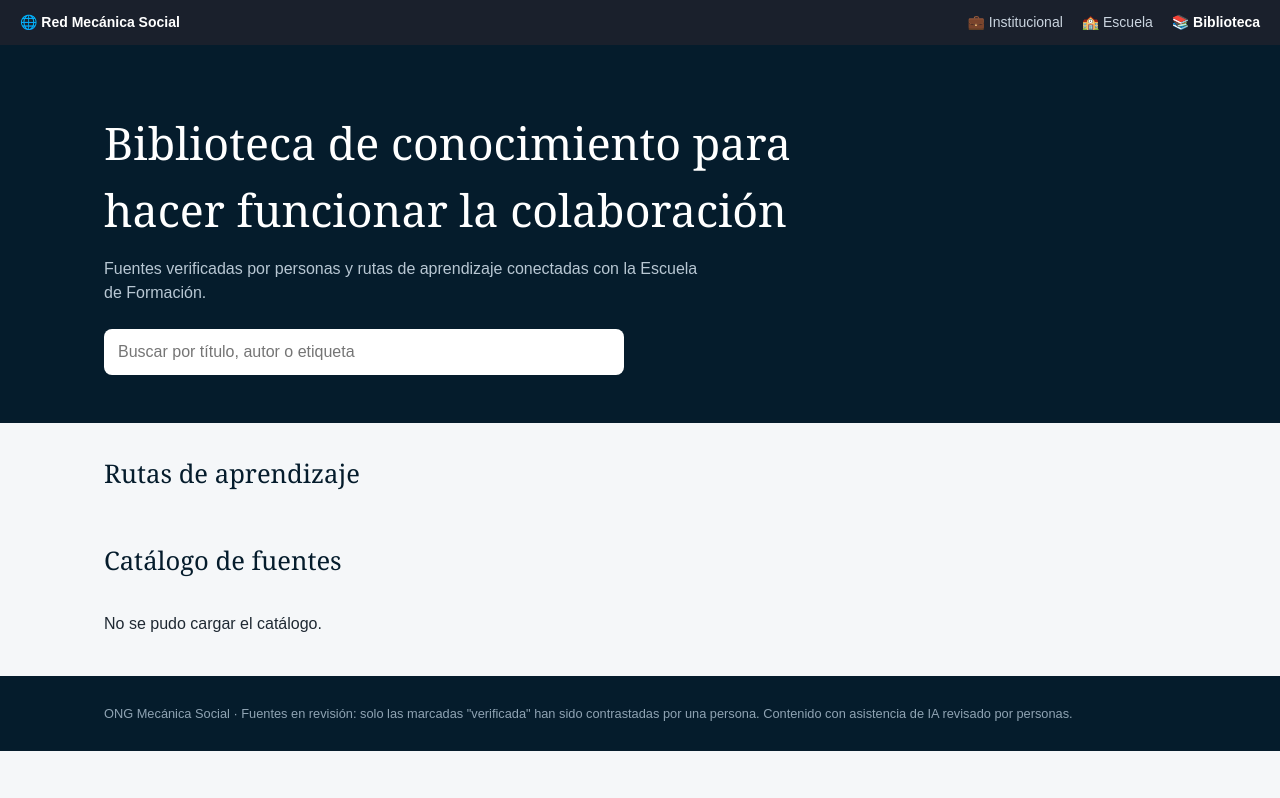
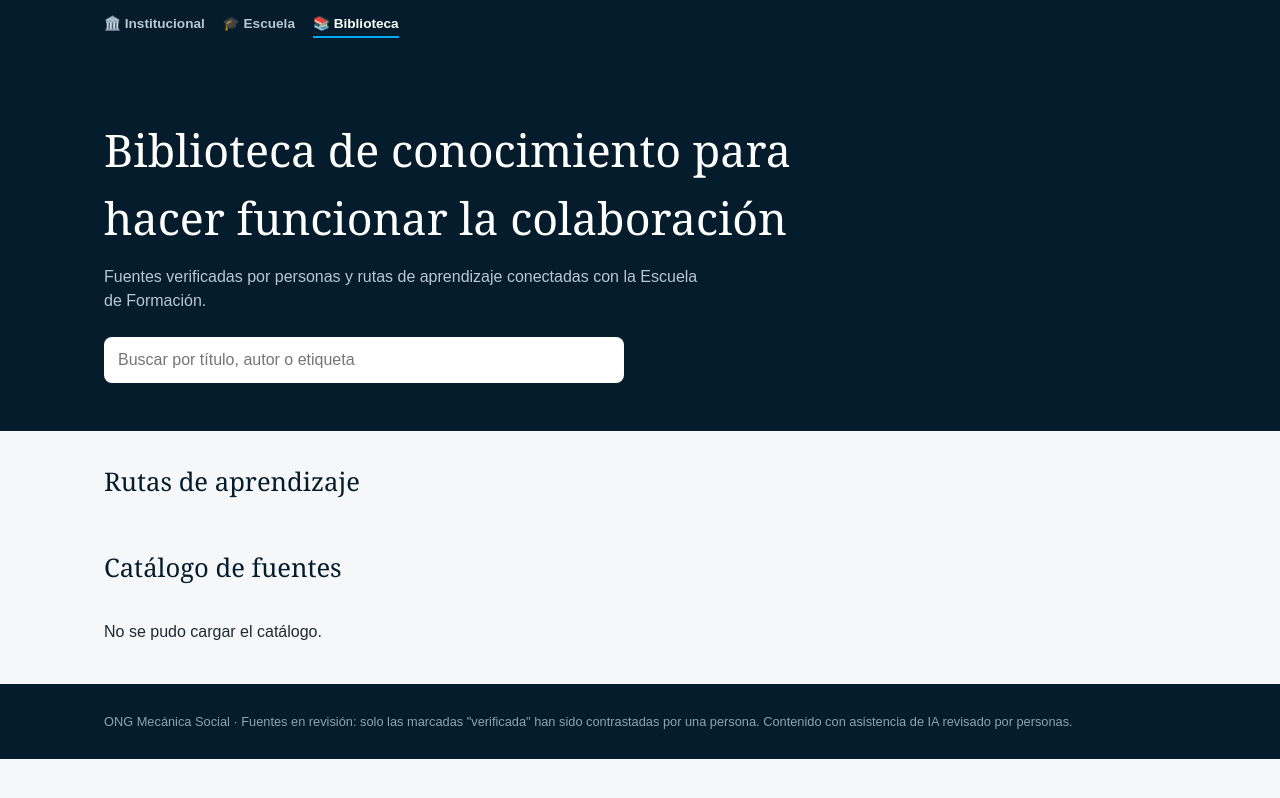
Before and after one commit to mecanicasocial/mecanica-social-biblioteca, a plain HTML site: page site/index.html in a window 1280 px wide. Drawn offline with Linux system fonts and the light colour scheme.

Commit message:
fix: agrega barra de navegación hacia Institucional, Escuela y Biblioteca

```diff
--- a/site/index.html
+++ b/site/index.html
@@ -18,8 +18,15 @@ main{padding:40px 0}h2{font-size:1.6rem;margin:32px 0 16px}
 .chips button.on{background:var(--navy);color:#fff}
 .b{display:inline-block;font-size:.7rem;padding:2px 8px;border-radius:10px;background:#eef2ff;color:var(--blue);margin:6px 4px 0 0}.b.w2{background:#fff4e0;color:#8a5a00}.b.ok{background:#e3f6ea;color:#1a6b3a}
 footer{background:var(--navy);color:#8fa3b3;padding:28px 0;font-size:.8rem;margin-top:40px}a{color:var(--blue)}
-</style><script src="app_navbar.js"></script>
-</head><body>
+nav.topnav{background:var(--navy)}nav.topnav .w{display:flex;flex-wrap:wrap;gap:18px;padding:14px 24px}
+nav.topnav a{color:#b8c7d3;text-decoration:none;font-size:.85rem;font-weight:bold}
+nav.topnav a:hover{color:#fff}nav.topnav a.activo{color:#fff;border-bottom:2px solid var(--cyan);padding-bottom:2px}
+</style></head><body>
+<nav class="topnav"><div class="w">
+<a href="https://mecanicasocial.github.io/mecanica-social-institucional/">🏛️ Institucional</a>
+<a href="https://mecanicasocial.github.io/mecanica-social-escuela/">🎓 Escuela</a>
+<a href="https://mecanicasocial.github.io/mecanica-social-biblioteca/" class="activo">📚 Biblioteca</a>
+</div></nav>
 <div class="hero"><div class="w"><h1>Biblioteca de conocimiento para hacer funcionar la colaboración</h1>
 <p>Fuentes verificadas por personas y rutas de aprendizaje conectadas con la Escuela de Formación.</p>
 <input id="q" type="search" placeholder="Buscar por título, autor o etiqueta" aria-label="Buscar en el catálogo"></div></div>
```
